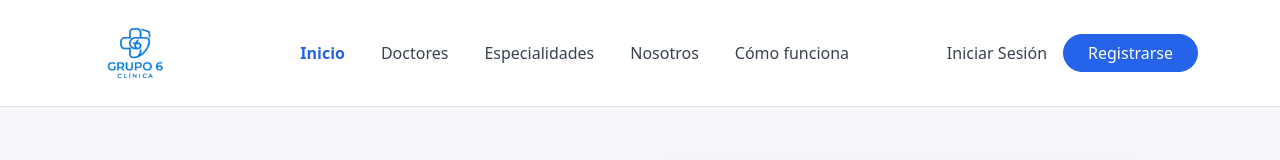
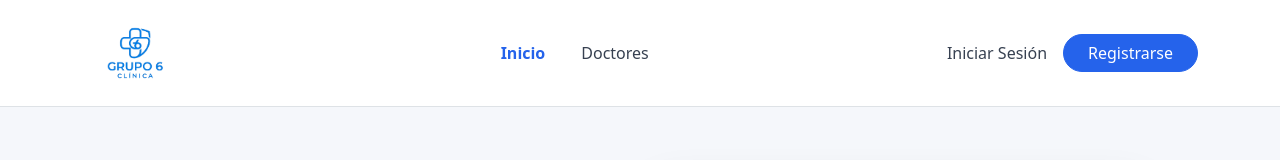
Before and after one commit to be1eng/gestion-citas-clinica, a React (Vite) app: page / in a window 1280 px wide. Shown: the top 160 px of the page. Built offline with nearby package versions, Linux system fonts and the light colour scheme; grey boxes are pictures that could not be loaded.

Commit message:
refactor: remove unused navigation links from Navbar component

```diff
--- a/src/components/Navbar.jsx
+++ b/src/components/Navbar.jsx
@@ -55,21 +55,6 @@ function Navbar() {
                 Doctores
               </NavLink>
             </li>
-            <li className="nav-item">
-              <a className="nav-link px-3" href="#specialties">
-                Especialidades
-              </a>
-            </li>
-            <li className="nav-item">
-              <a className="nav-link px-3" href="#about">
-                Nosotros
-              </a>
-            </li>
-            <li className="nav-item">
-              <a className="nav-link px-3" href="#how-it-works">
-                Cómo funciona
-              </a>
-            </li>
           </ul>
 
           {/* Botones de autenticación */}
```
